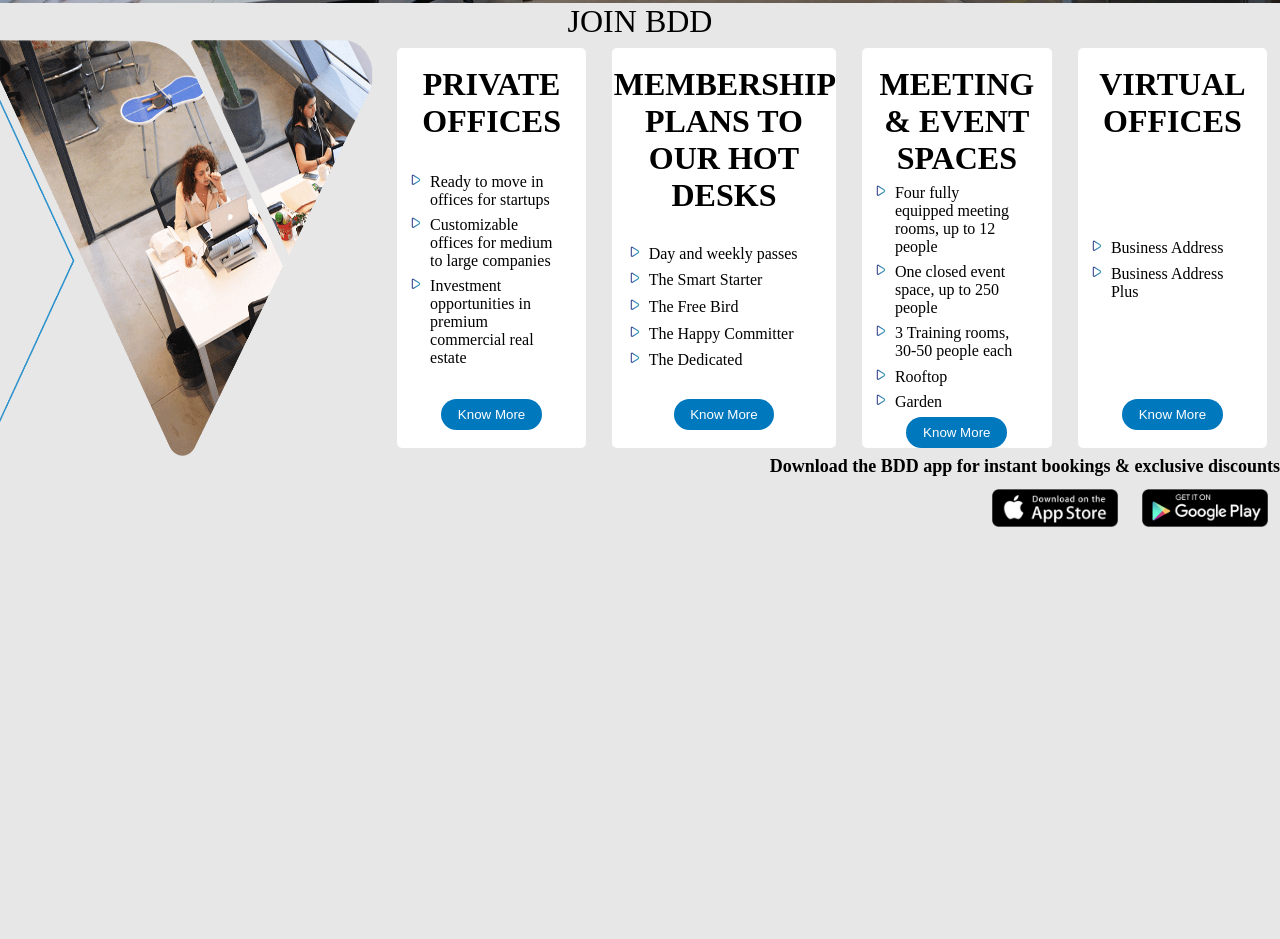
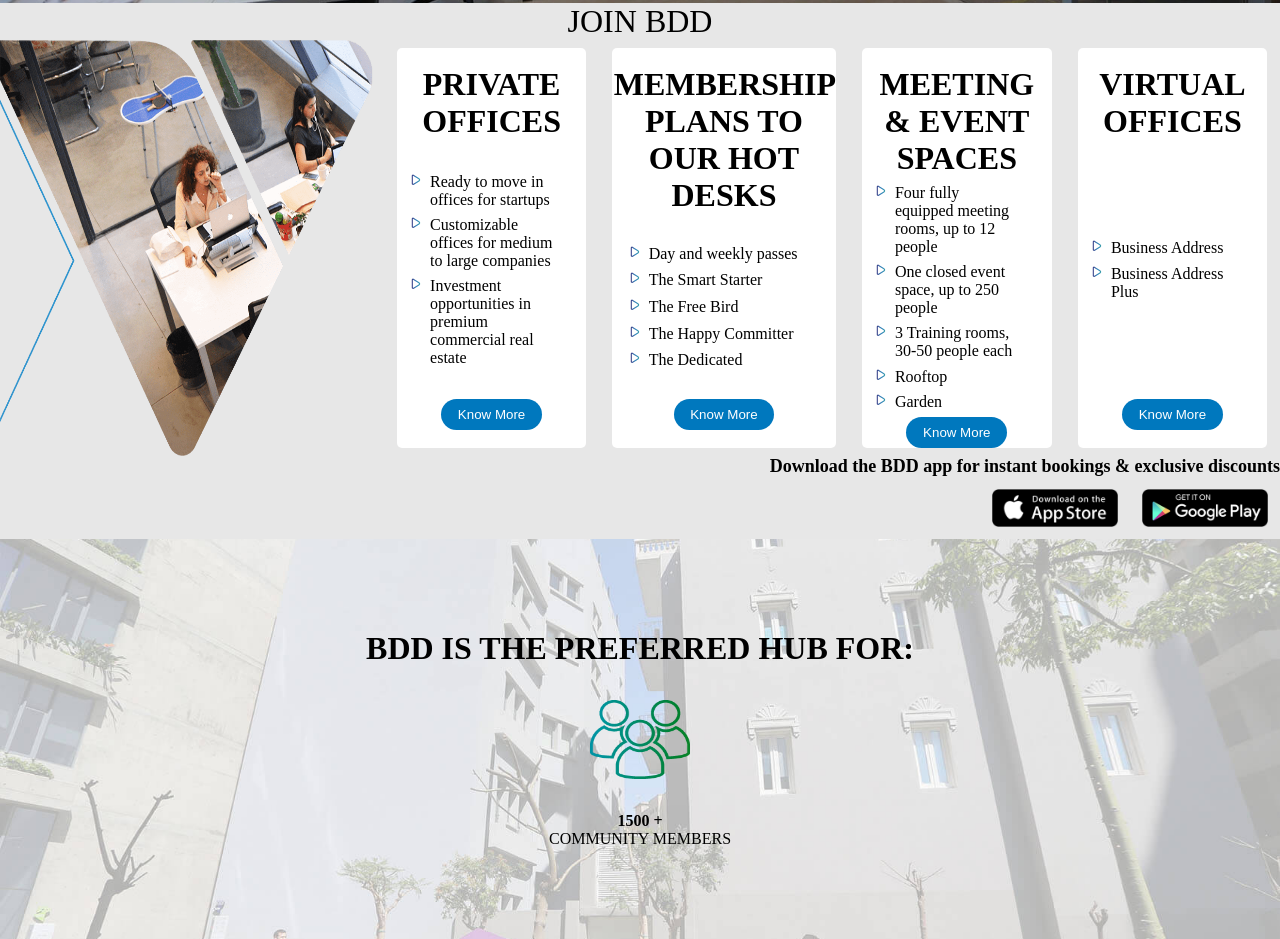
Before and after one commit to MoustafaIsm/bdd-clone-frontend, a plain HTML site: page index.html in a window 1280 px wide. Shown: the part 1934-2873 px from the top of the page. Before the commit the page ends 2473 px from the top, so only its background shows below. Drawn offline with Linux system fonts and the light colour scheme.

Commit message:
Started with stats

```diff
--- a/index.html
+++ b/index.html
@@ -142,8 +142,21 @@
         </div>
     </section>
     <!-- BDD Stats -->
-    <section>
-
+    <section class="stats">
+        <div>
+            <h3 class="title capitalize center-text">BDD IS THE PREFERRED HUB FOR:</h3>
+        </div>
+        <div class="stats-details">
+            <div class="stat">
+                <div><img src="./images/stat1.png" alt="Stat 1"></div>
+                <div class="stat-number">
+                    <p class="bold center-text">1500 +</p>
+                </div>
+                <div class="stat-discription">
+                    <p class="body center-text capitalize">Community members</p>
+                </div>
+            </div>
+        </div>
     </section>
 </body>
 
--- a/styles/styles.css
+++ b/styles/styles.css
@@ -194,6 +194,35 @@ body {
     padding: 2%;
 }
 
+/* BDD Stats */
+.stats {
+    background-image: url("/bdd-clone-frontend/images/bdd-stats-background.jpg");
+    background-position: center;
+    background-repeat: no-repeat;
+    background-size: cover;
+    height: 400px;
+    display: flex;
+    flex-direction: column;
+    justify-content: center;
+}
+
+.stats-details {
+    display: flex;
+    justify-content: center;
+}
+
+.stat {
+    display: flex;
+    flex-direction: column;
+    align-items: center;
+    width: 25%;
+}
+
+.stat img {
+    width: 100%;
+    padding: 20%;
+}
+
 /* Utilities */
 .btn {
     background-color: #0078BE;
```
Also changed, not shown: images/bdd-stats-background.jpg (added), images/stat1.png (added), images/stat2.png (added), images/stat3.png (added), images/stat4.png (added).
